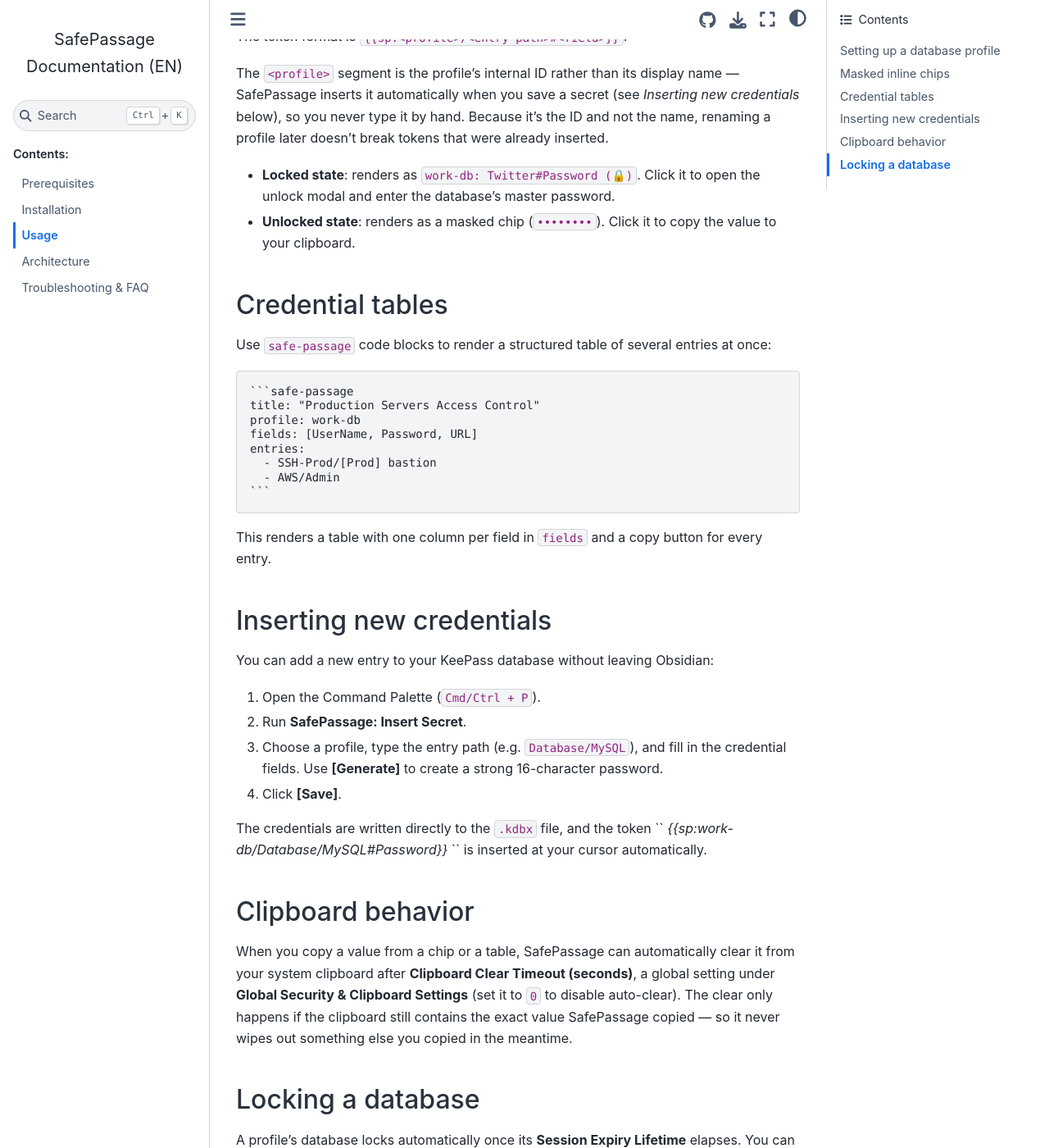
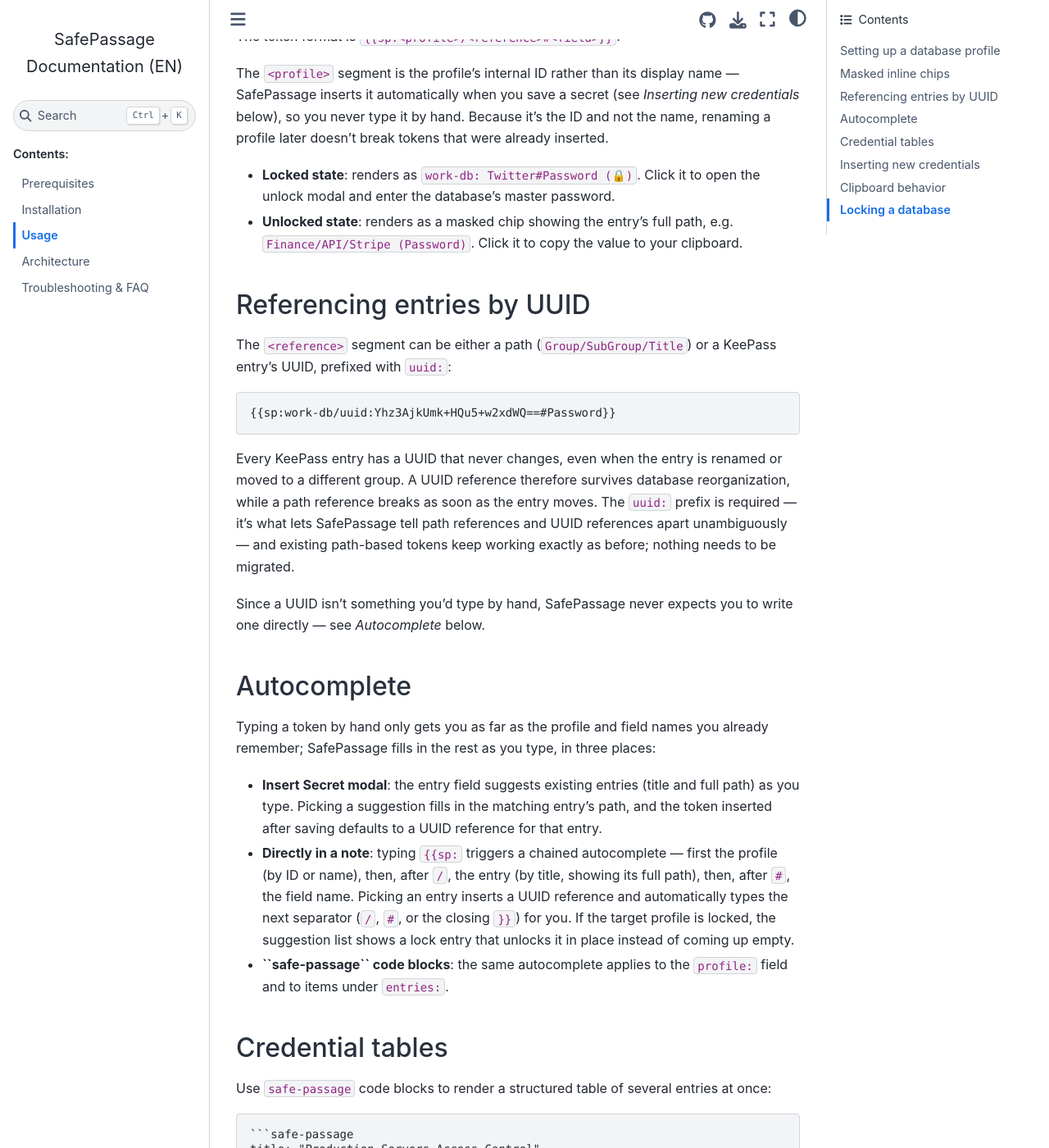
Before and after one commit to search5/safe-passage, a Sphinx documentation site: the page built from docs/usage.rst, in a window 1280 px wide and 1400 px high, scrolled down 1025 px. Shown: the whole window at 82% size. Built offline with Sphinx 7.4.7 and the Sphinx Book theme 1.1.4, drawn with Linux system fonts in a browser that asks for light colours; some of the changed text lies outside the part shown.

Commit message:
Document UUID entry references and autocomplete for 0.1.12
Updates CHANGELOG, README (en/ko), and the Sphinx docs (usage,
architecture, plus the Korean translations) to cover UUID entry
references, the new autocomplete surfaces, and the double-unlock-
prompt fix shipped in 0.1.12.

Co-Authored-By: Claude Sonnet 5 <noreply@anthropic.com>

````diff
--- a/docs/usage.rst
+++ b/docs/usage.rst
@@ -42,7 +42,7 @@ Insert credential tokens anywhere in your note wrapped in backticks:
    My twitter password is `{{sp:work-db/SNS/Twitter#Password}}` and the
    username is `{{sp:work-db/SNS/Twitter#UserName}}`.
 
-The token format is ``{{sp:<profile>/<entry-path>#<field>}}``.
+The token format is ``{{sp:<profile>/<reference>#<field>}}``.
 
 The ``<profile>`` segment is the profile's internal ID rather than its
 display name — SafePassage inserts it automatically when you save a secret
@@ -52,8 +52,51 @@ break tokens that were already inserted.
 
 - **Locked state**: renders as ``work-db: Twitter#Password (🔒)``. Click it
   to open the unlock modal and enter the database's master password.
-- **Unlocked state**: renders as a masked chip (``••••••••``). Click it to
-  copy the value to your clipboard.
+- **Unlocked state**: renders as a masked chip showing the entry's full
+  path, e.g. ``Finance/API/Stripe (Password)``. Click it to copy the value
+  to your clipboard.
+
+Referencing entries by UUID
+--------------------------------
+
+The ``<reference>`` segment can be either a path (``Group/SubGroup/Title``)
+or a KeePass entry's UUID, prefixed with ``uuid:``:
+
+.. code-block:: text
+
+   {{sp:work-db/uuid:Yhz3AjkUmk+HQu5+w2xdWQ==#Password}}
+
+Every KeePass entry has a UUID that never changes, even when the entry is
+renamed or moved to a different group. A UUID reference therefore survives
+database reorganization, while a path reference breaks as soon as the entry
+moves. The ``uuid:`` prefix is required — it's what lets SafePassage tell
+path references and UUID references apart unambiguously — and existing
+path-based tokens keep working exactly as before; nothing needs to be
+migrated.
+
+Since a UUID isn't something you'd type by hand, SafePassage never expects
+you to write one directly — see *Autocomplete* below.
+
+Autocomplete
+-----------------
+
+Typing a token by hand only gets you as far as the profile and field names
+you already remember; SafePassage fills in the rest as you type, in three
+places:
+
+- **Insert Secret modal**: the entry field suggests existing entries (title
+  and full path) as you type. Picking a suggestion fills in the matching
+  entry's path, and the token inserted after saving defaults to a UUID
+  reference for that entry.
+- **Directly in a note**: typing ``{{sp:`` triggers a chained
+  autocomplete — first the profile (by ID or name), then, after ``/``, the
+  entry (by title, showing its full path), then, after ``#``, the field
+  name. Picking an entry inserts a UUID reference and automatically types
+  the next separator (``/``, ``#``, or the closing ``}}``) for you. If the
+  target profile is locked, the suggestion list shows a lock entry that
+  unlocks it in place instead of coming up empty.
+- **``safe-passage`` code blocks**: the same autocomplete applies to the
+  ``profile:`` field and to items under ``entries:``.
 
 Credential tables
 --------------------
@@ -69,11 +112,13 @@ entries at once:
    fields: [UserName, Password, URL]
    entries:
      - SSH-Prod/[Prod] bastion
-     - AWS/Admin
+     - uuid:Yhz3AjkUmk+HQu5+w2xdWQ==
    ```
 
 This renders a table with one column per field in ``fields`` and a copy
-button for every entry.
+button for every entry. Entries can mix path references and UUID
+references freely, and both the ``profile:`` field and each line under
+``entries:`` support the autocomplete described above.
 
 Inserting new credentials
 -----------------------------
````
Also changed, not shown: CHANGELOG.md (+41 -4 lines), README.ko.md (+26 -6 lines), README.md (+26 -6 lines), docs/architecture.rst (+50 -1 lines), 2 other files.
